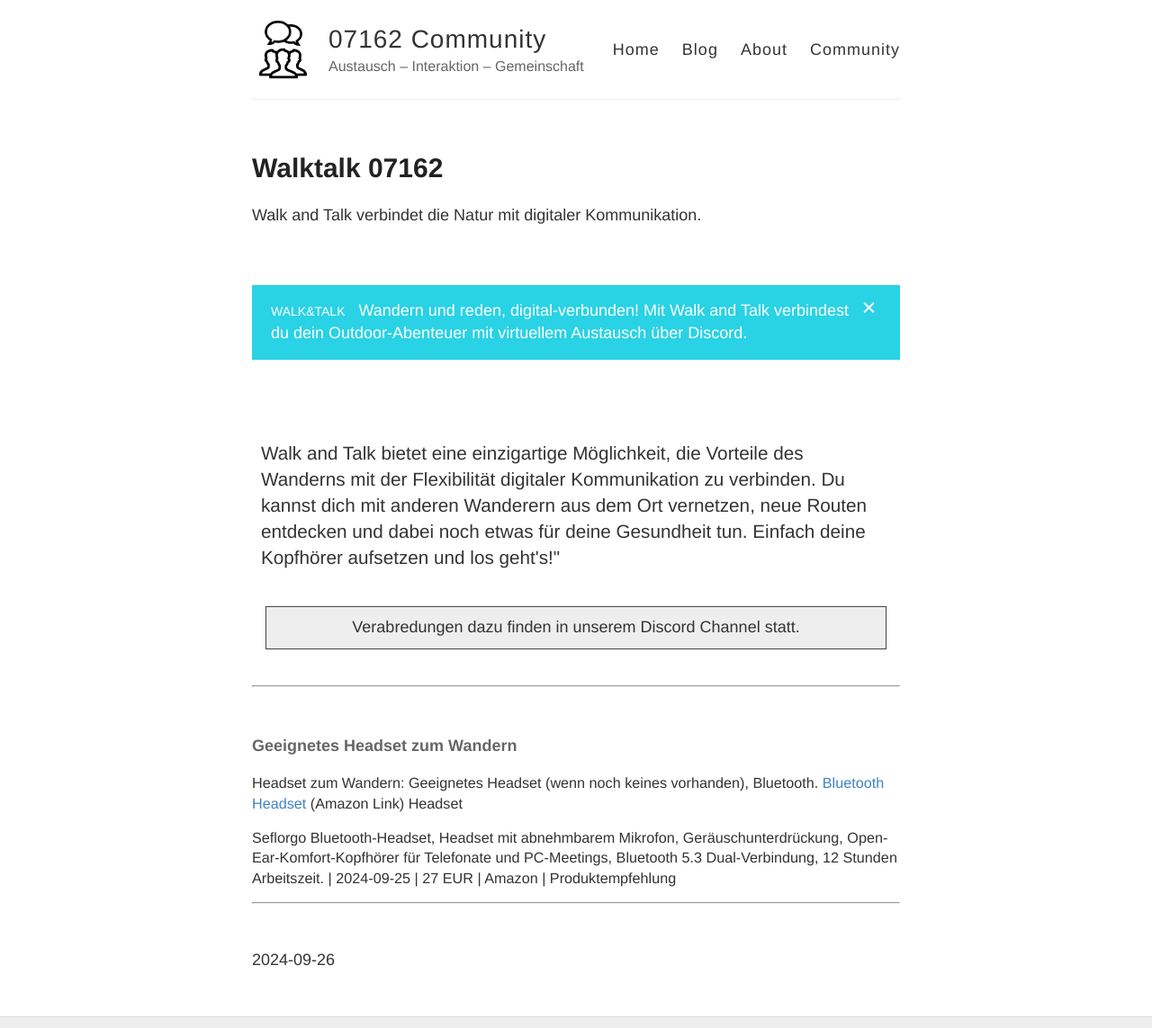
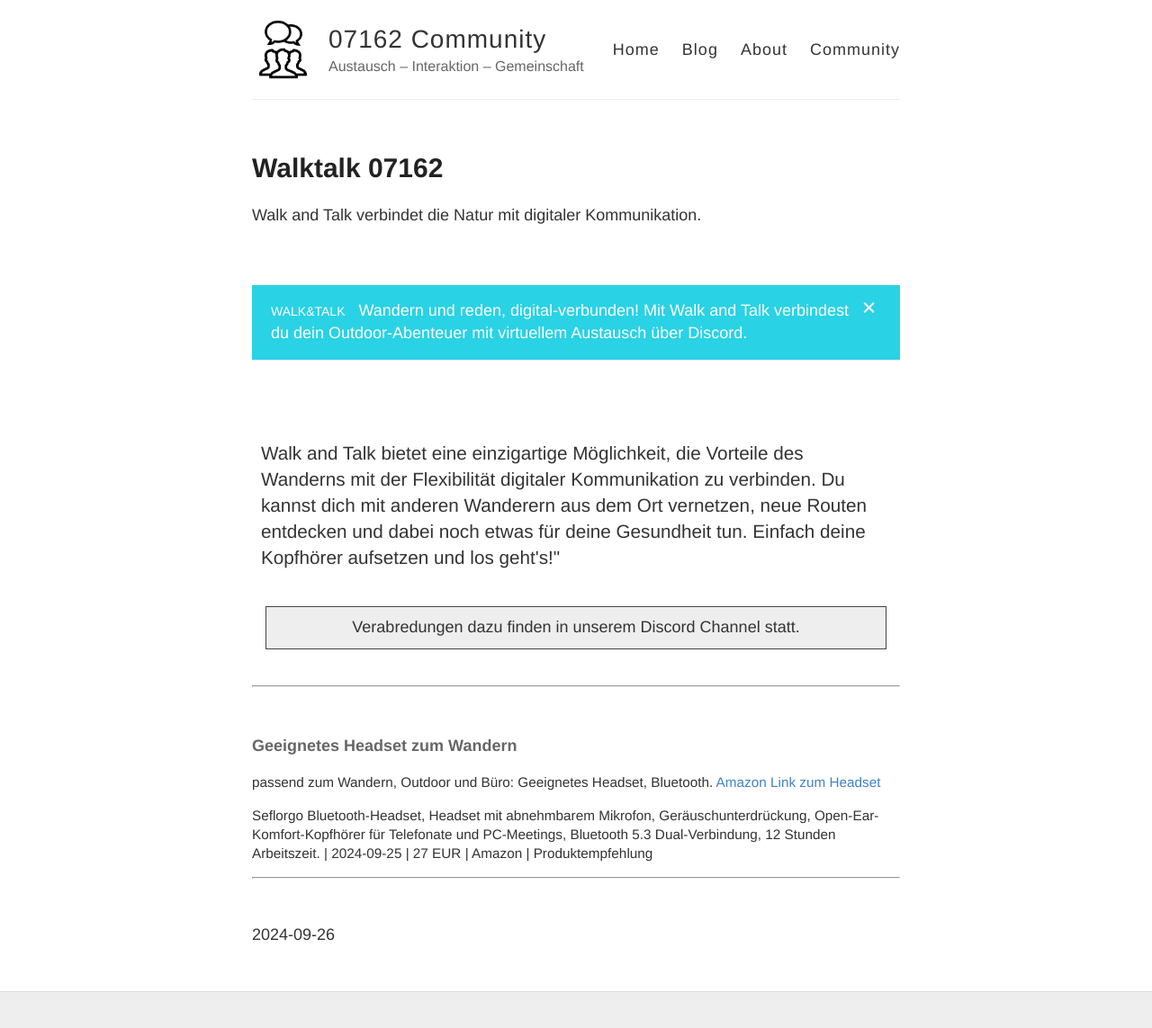
Before and after one commit to filstal/gingen, a Jekyll site: the page built from walktalk/index.html, in a window 1280 px wide. Shown: the top 1143 px of the page at 90% size. Built offline with Jekyll 4.4.1, drawn with Linux system fonts in a browser that asks for light colours.

Commit message:
Update index.html

```diff
--- a/walktalk/index.html
+++ b/walktalk/index.html
@@ -35,8 +35,8 @@ title: Walk & Talk – Laufen und Reden
 
 <h4>Geeignetes Headset zum Wandern</h4>
 
-<div style="font-size:90%">
-  <p>Headset zum Wandern: Geeignetes Headset (wenn noch keines vorhanden), Bluetooth. <a href="https://amzn.eu/d/0UImGTz" target="amz" title="Amazon Link">Bluetooth Headset</a> (Amazon Link) Headset</p>
+<div style="font-size:85%">
+  <p>passend zum Wandern, Outdoor und Büro: Geeignetes Headset, Bluetooth. <a href="https://amzn.eu/d/0UImGTz" target="amz" title="Amazon Link">Amazon Link zum Headset</a></p>
   <p>Seflorgo Bluetooth-Headset, Headset mit abnehmbarem Mikrofon, Geräuschunterdrückung, Open-Ear-Komfort-Kopfhörer für Telefonate und PC-Meetings, Bluetooth 5.3 Dual-Verbindung, 12 Stunden Arbeitszeit. | 2024-09-25 | 27 EUR | Amazon | Produktempfehlung</p>
 </div>
 
```
